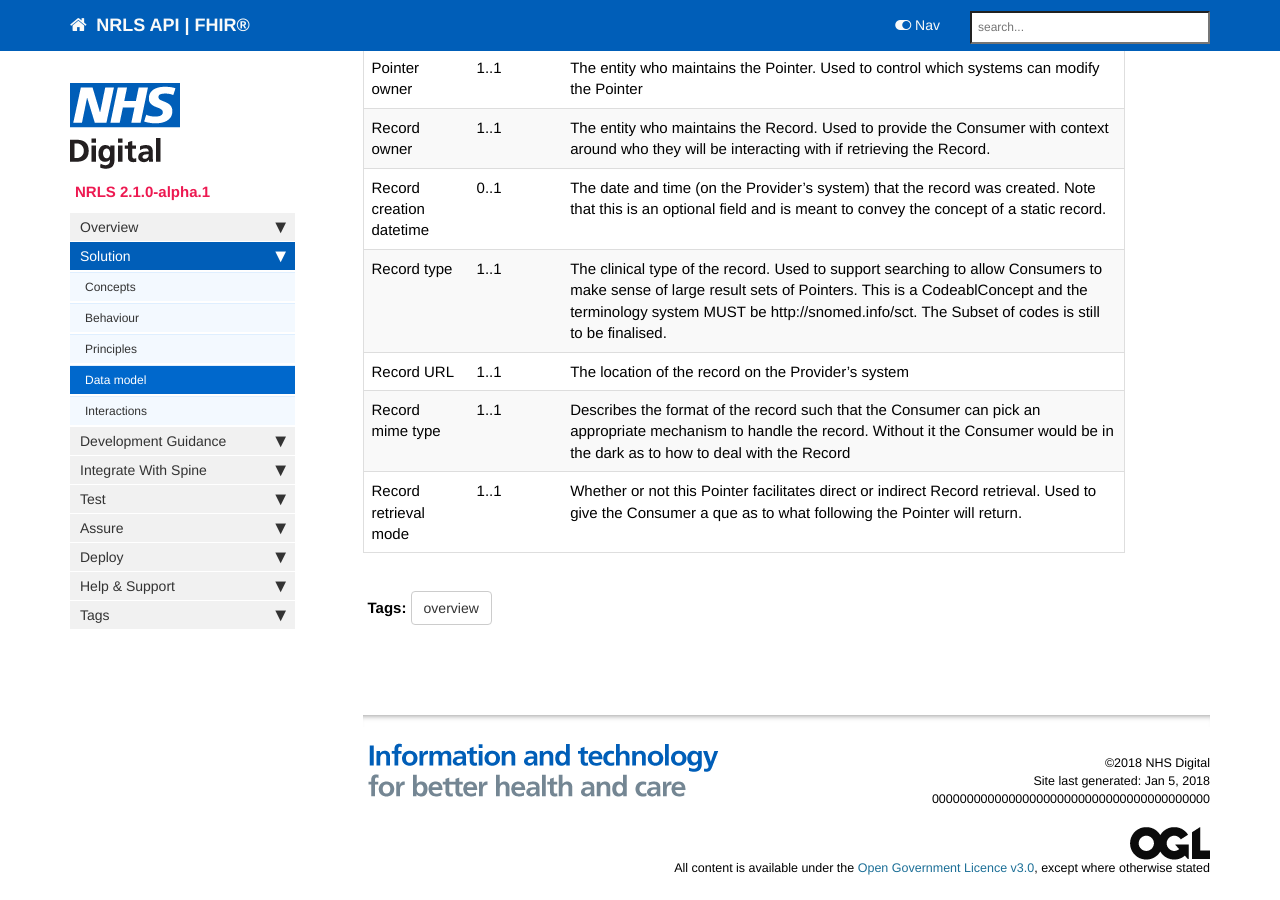
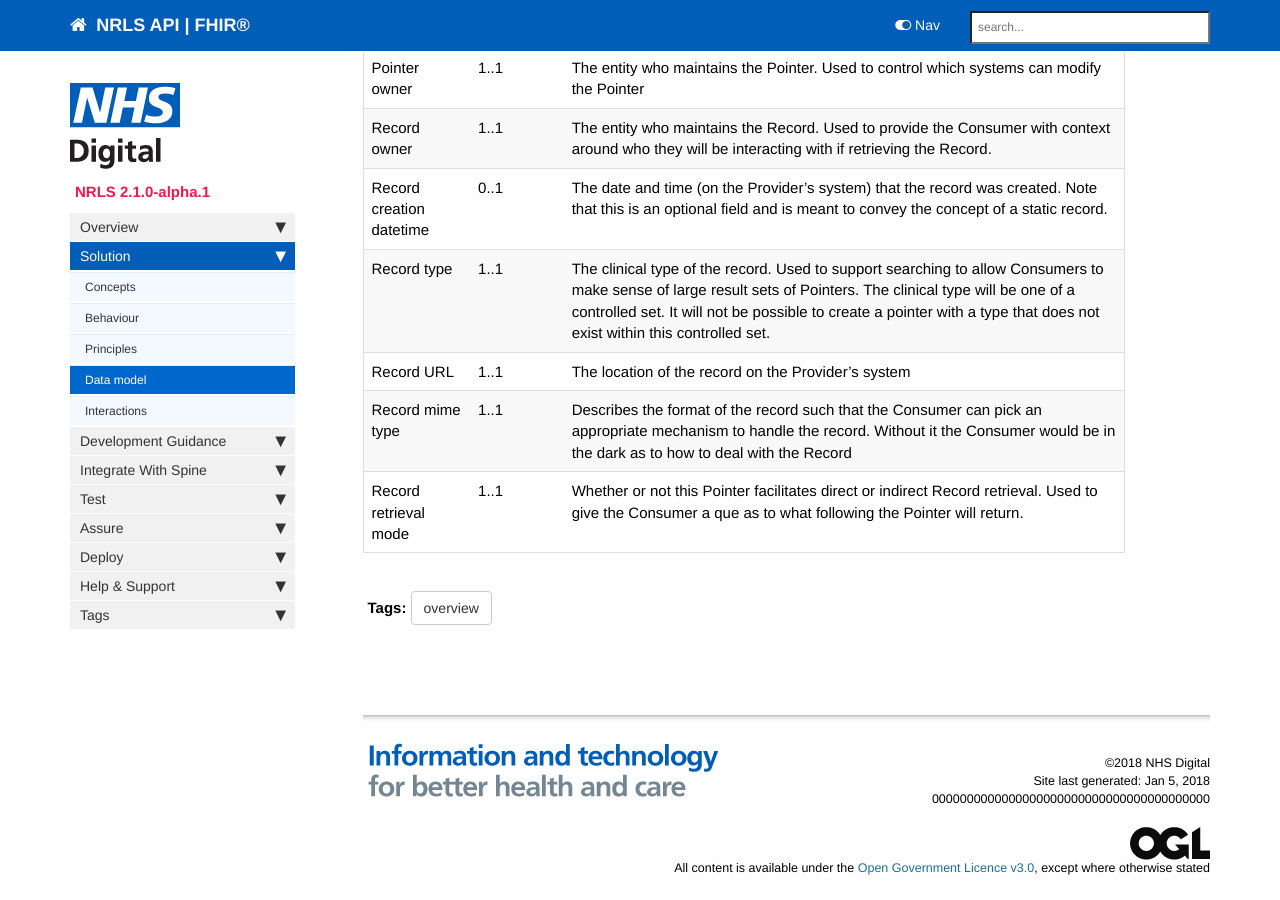
Before and after one commit to nhsconnect/FHIR-NRLS-API, a Jekyll site: the page built from pages/overview/overview_data_model.md, in a window 1280 px wide and 900 px high, scrolled down 738 px. Built offline with Jekyll 4.4.1, drawn with Linux system fonts in a browser that asks for light colours; nearby versions of some CDN libraries; comment, search, counter and statistics services are not loaded.

Commit message:
DDP-165 - adjust pagination example, adjust subject/custodian warning, adjust data-model type details.

```diff
--- a/_includes/custom/search.pagination.html
+++ b/_includes/custom/search.pagination.html
@@ -17,5 +17,5 @@ GET [baseUrl]/{{include.content}}?_count=[number]<!--&_sort=[string]--></div>
 <div class="language-http highlighter-rouge">
 <pre class="highlight"><code><span class="err">GET [baseUrl]/{{include.content}}?_count=20<!--&_sort=-created-->
 </span></code>
-Return 20 {{include.content}} resource entries or less, if there are less than 20 total {{include.content}} entries available<!--, sorted by created date in descending order-->.</pre>
+Return 20 {{include.content}} resource entries or less if there are less than 20 total {{include.content}} entries available<!--, sorted by created date in descending order-->.</pre>
 </div>
--- a/_includes/custom/search.warn.subject.custodian.html
+++ b/_includes/custom/search.warn.subject.custodian.html
@@ -1 +1 @@
-<p> When performing a search either the <code class="highlighter-rouge">custodian</code> or <code class="highlighter-rouge">subject</code> parameter SHALL be included.</p>
+<p>When performing a search either the <code class="highlighter-rouge">custodian</code>, <code class="highlighter-rouge">subject</code> or both parameters SHALL be included.</p>
--- a/pages/overview/overview_data_model.md
+++ b/pages/overview/overview_data_model.md
@@ -27,7 +27,7 @@ In order to support the Consumer and Provider interactions with the NRLS the Poi
 |Pointer owner|1..1|The entity who maintains the Pointer. Used to control which systems can modify the Pointer|
 |Record owner|1..1|The entity who maintains the Record. Used to provide the Consumer with context around who they will be interacting with if retrieving the Record.|
 |Record creation datetime|0..1|The date and time (on the Provider’s system) that the record was created. Note that this is an optional field and is meant to convey the concept of a static record.|
-|Record type|1..1|The clinical type of the record. Used to support searching to allow Consumers to make sense of large result sets of Pointers. This is a CodeablConcept and the terminology system MUST be http://snomed.info/sct. The Subset of codes is still to be finalised.|
+|Record type|1..1|The clinical type of the record. Used to support searching to allow Consumers to make sense of large result sets of Pointers. The clinical type will be one of a controlled set. It will not be possible to create a pointer with a type that does not exist within this controlled set.|
 |Record URL|1..1|The location of the record on the Provider’s system|
 |Record mime type|1..1|Describes the format of the record such that the Consumer can pick an appropriate mechanism to handle the record. Without it the Consumer would be in the dark as to how to deal with the Record|
 |Record retrieval mode|1..1|Whether or not this Pointer facilitates direct or indirect Record retrieval. Used to give the Consumer a que as to what following the Pointer will return.|
```
